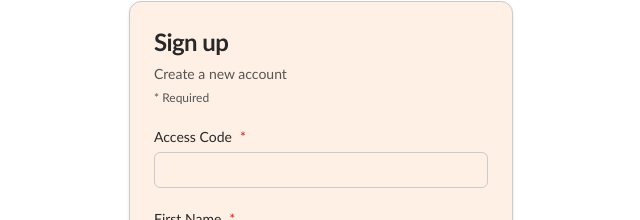
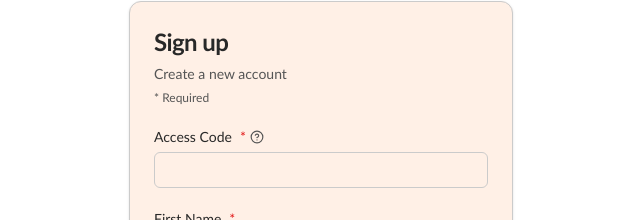
Before and after one commit to lfryemason/pih-advocacy-engage, a Next.js app: page /auth/sign-up in a window 1280 px wide. Shown: the part 269-489 px from the top of the page, without its empty margins (319-959 px from the left). Built offline with nearby package versions, Linux system fonts and the light colour scheme; no server answers.

Commit message:
Add tooltip

```diff
--- a/components/sign-up-form.tsx
+++ b/components/sign-up-form.tsx
@@ -13,6 +13,13 @@ import {
 import { Input } from "@/components/ui/input";
 import { Label } from "@/components/ui/label";
 import { Select } from "@/components/ui/select";
+import {
+  Tooltip,
+  TooltipContent,
+  TooltipProvider,
+  TooltipTrigger,
+} from "@/components/ui/tooltip";
+import { CircleHelp } from "lucide-react";
 import { US_STATES, getDistrictOptions } from "@/lib/us-districts";
 import Link from "next/link";
 import { useRouter } from "next/navigation";
@@ -88,15 +95,32 @@ export function SignUpForm({
           <form onSubmit={handleSignUp}>
             <div className="flex flex-col gap-6">
               <div className="grid gap-2">
+                <div className="flex items-center gap-1">
                   <Label htmlFor="access-code">
                     Access Code{" "}
                     <span aria-hidden="true" className="text-destructive">
                       *
                     </span>
                   </Label>
+                  <TooltipProvider>
+                    <Tooltip>
+                      <TooltipTrigger
+                        type="button"
+                        className="text-muted-foreground"
+                      >
+                        <CircleHelp className="size-3.5" />
+                      </TooltipTrigger>
+                      <TooltipContent className="max-w-md text-sm">
+                        An access code is required to make an account. Ask your
+                        team coordinator or a PIHE staff member if you have not
+                        received one.
+                      </TooltipContent>
+                    </Tooltip>
+                  </TooltipProvider>
+                </div>
                 <Input
                   id="access-code"
-                  type="password"
+                  type="text"
                   required
                   value={accessCode}
                   onChange={(e) => setAccessCode(e.target.value)}
```
Lines whose indentation alone changed are shown as unchanged.
